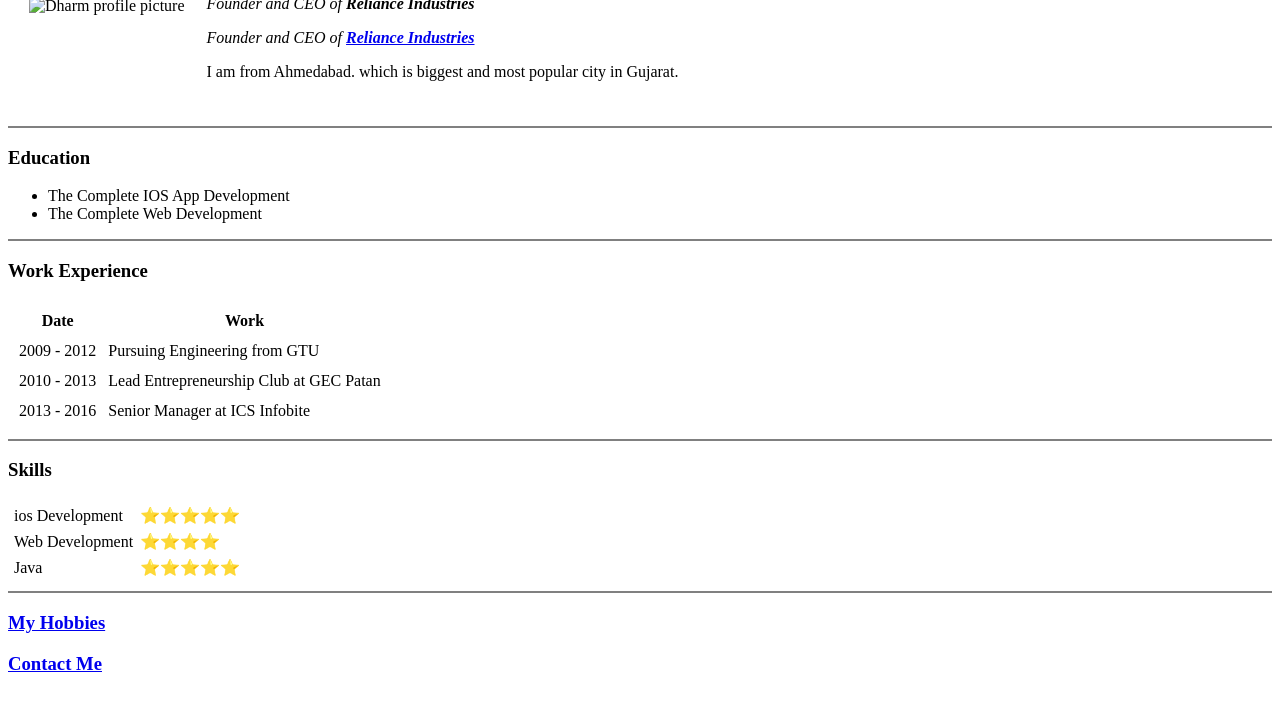
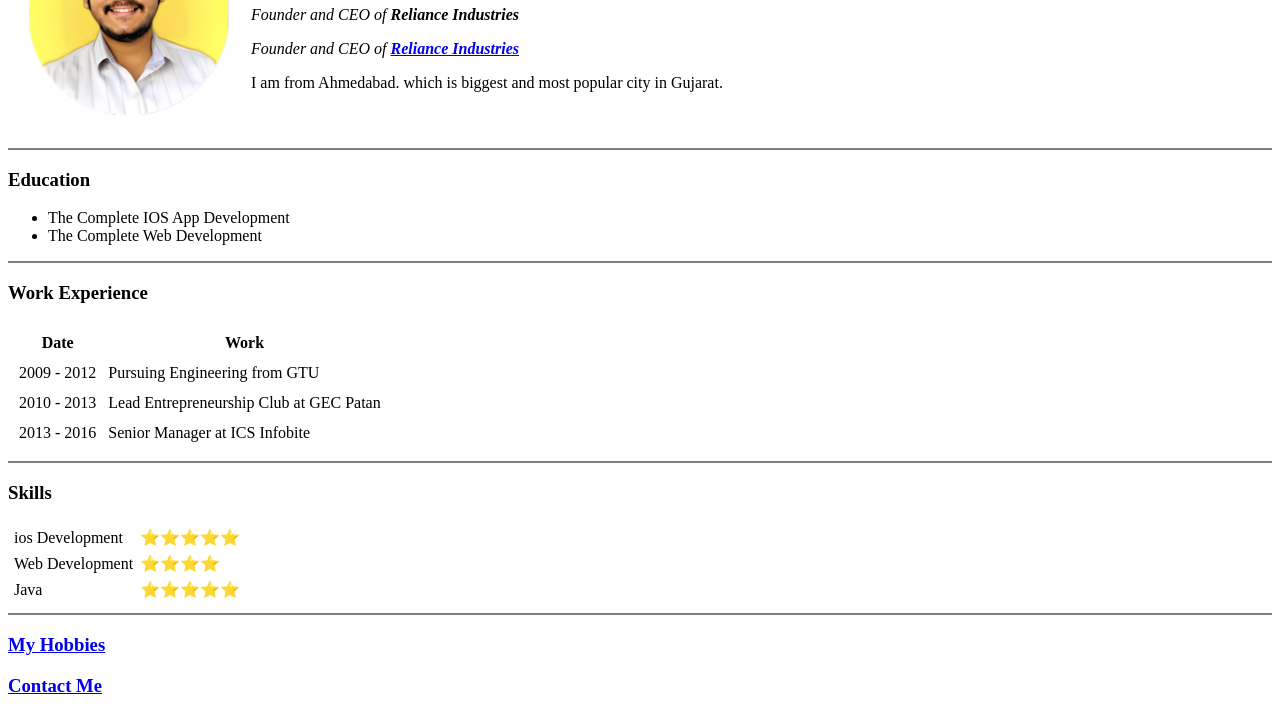
Before and after one commit to dharmpatel1/CV, a plain HTML site: page index.html in a window 1280 px wide. Shown: the part 114-829 px from the top of the page. Before the commit the page ends 807 px from the top, so only its background shows below. Drawn offline with Linux system fonts and the light colour scheme; the site is published under a folder, as on GitHub Pages, so addresses that start at the root find nothing.

Commit message:
image name update

```diff
--- a/index.html
+++ b/index.html
@@ -7,7 +7,7 @@
 <body>
     <table cellspacing="20">
         <tr>
-            <td><img src="/dharm-modified.png" alt="Dharm profile picture" width="200"></td>
+            <td><img src="dharm-modified.png" alt="Dharm profile picture" width="200"></td>
             <td><h1>Dharm Patel</h1>
 
                 <p><i>Founder and CEO of <b>Reliance Industries</b></i></p>
```
